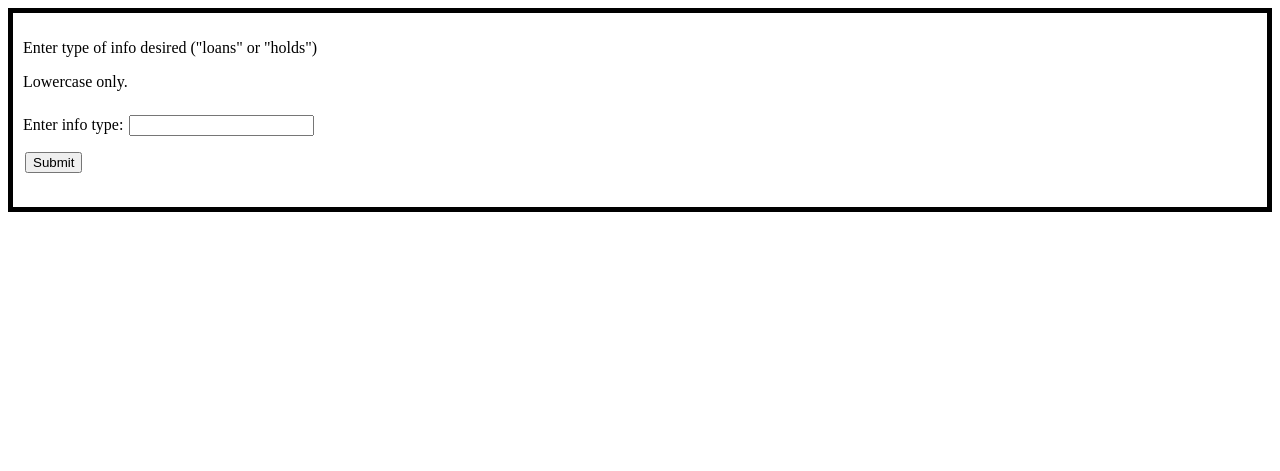
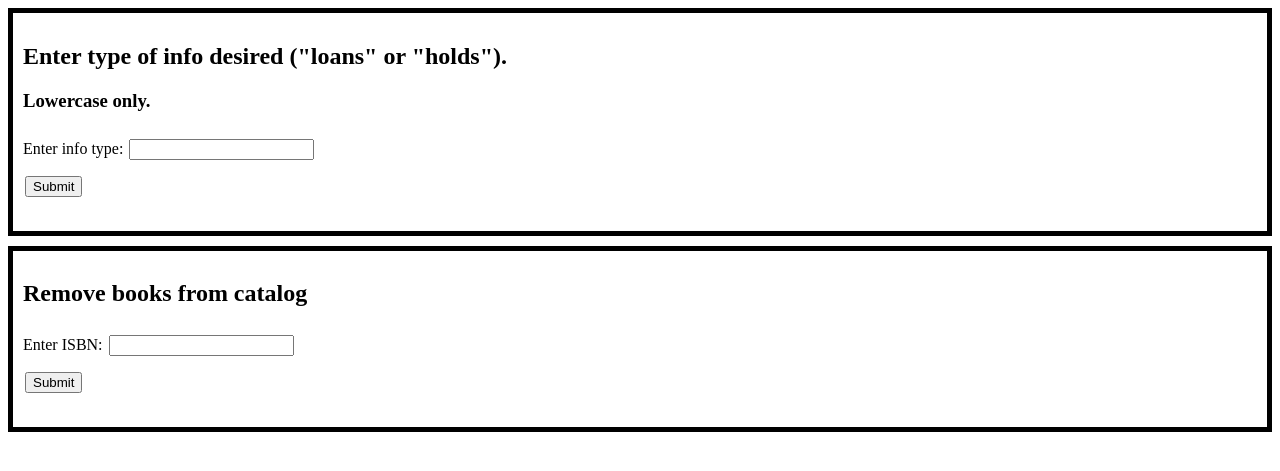
Before and after one commit to HectorLazu1/Final-Pro, a PHP site: page /NewCode/staff_view_InfoPage.php in a window 1280 px wide. Shown: the top 471 px of the page. Run offline with PHP 8.4, Linux system fonts and the light colour scheme.

Commit message:
Update staff_view_InfoPage.php
Added a form to be used for deleting books

```diff
--- a/NewCode/staff_view_InfoPage.php
+++ b/NewCode/staff_view_InfoPage.php
@@ -4,8 +4,8 @@
     <div style="border: 5px solid black; padding: 10px">
         <form action="staff_show_book_info.php" method="post">
 
-          <p>Enter type of info desired ("loans" or "holds")</p>
-          <p>Lowercase only.</p>
+          <h2>Enter type of info desired ("loans" or "holds").</h2>
+          <h3>Lowercase only.</h3>
         	<span>
         		Enter info type: <input type="text" name="infoType" style="margin: 8px 2px">
         		<br>
@@ -17,5 +17,21 @@
         </form>
     </div>
 
+    <div style="border: 5px solid black; padding: 10px; margin: 10px 0px">
+        <form action="staff_delete_book.php" method="post">
+
+          <h2>Remove books from catalog</h2>
+        	<span>
+        		Enter ISBN: <input type="text" name="deleteISBN" style="margin: 8px 2px">
+        		<br>
+        	</span>
+
+        	<span>
+        		<input type="submit" style="margin: 8px 2px">
+        	</span>
+        </form>
+    </div>
+
+
 </body>
 </html>
```
